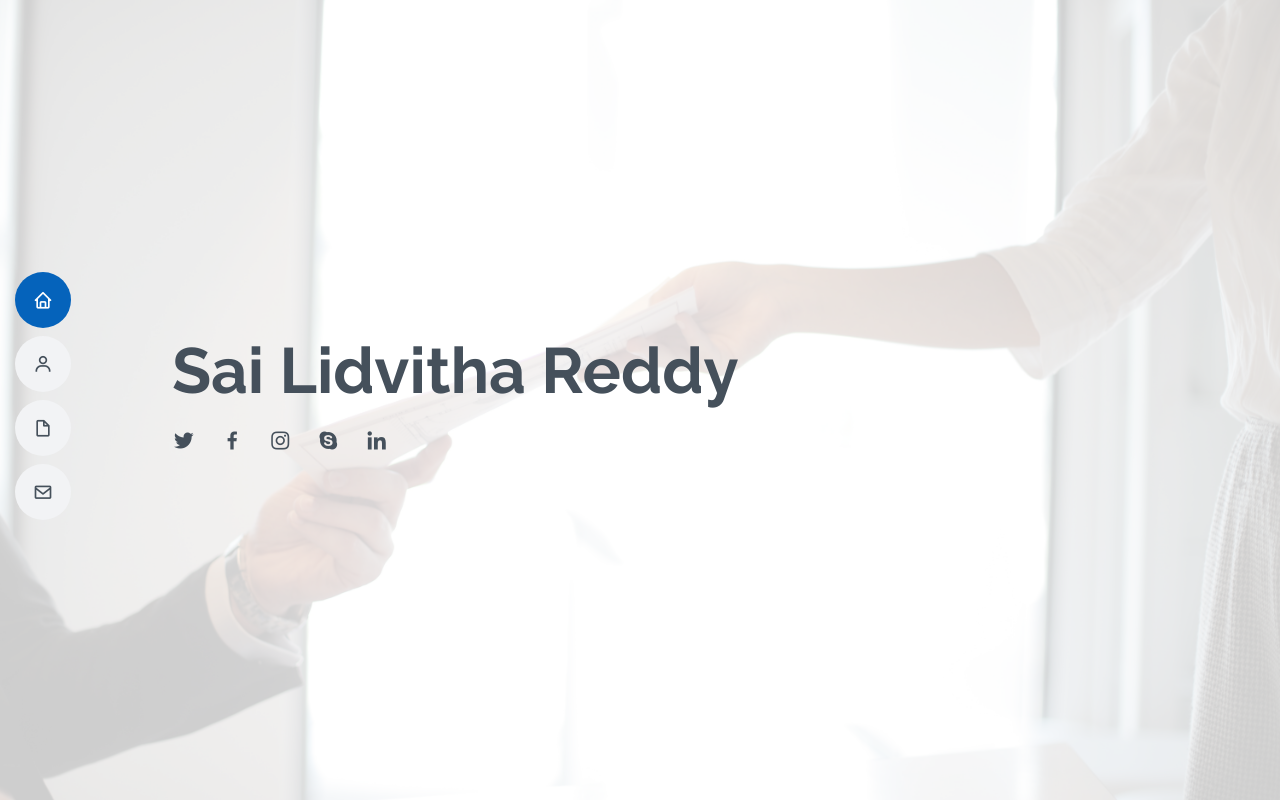
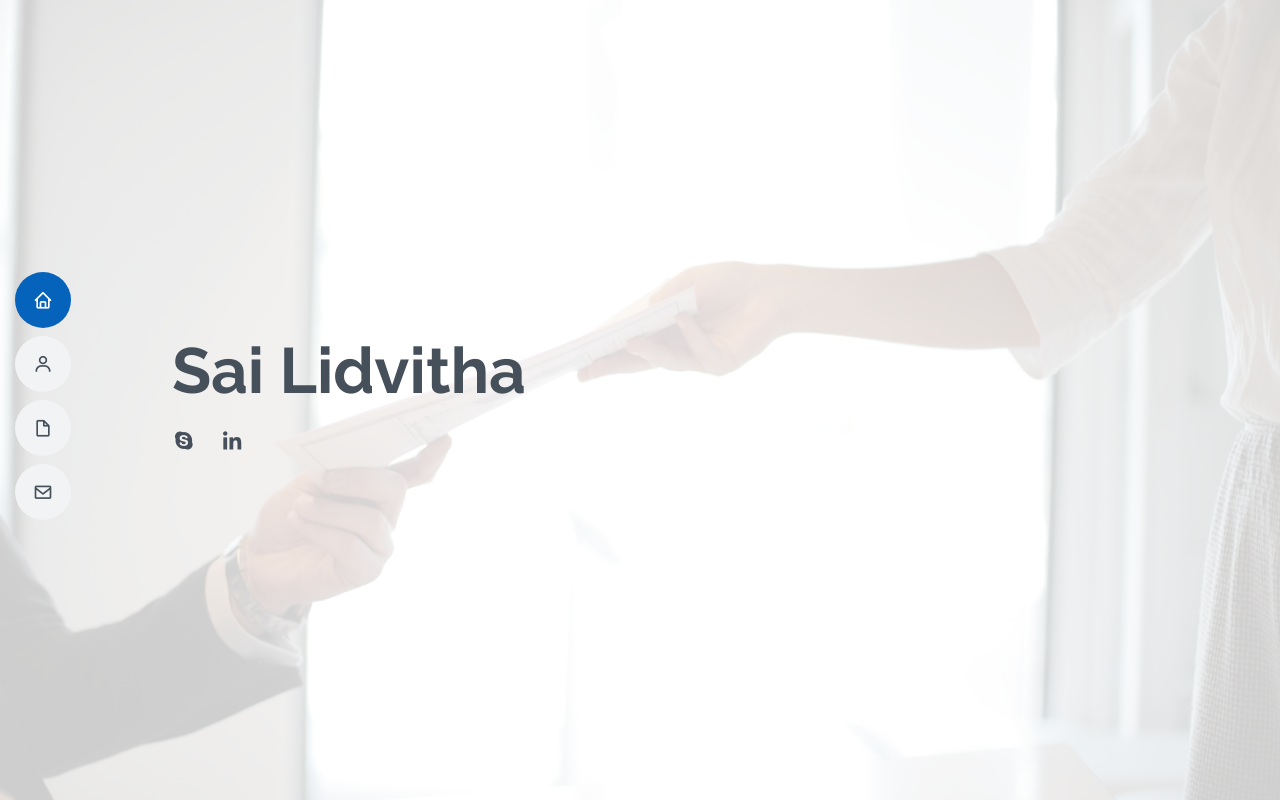
Before and after one commit to lidvitha/portfolio, a plain HTML site: page index.html in a window 1280 px wide. Shown: the top 800 px of the page. Drawn offline with nearby package versions, Linux system fonts and the light colour scheme.

Commit message:
removed icons

```diff
--- a/index.html
+++ b/index.html
@@ -51,12 +51,12 @@
   <!-- ======= Hero Section ======= -->
   <section id="hero" class="d-flex flex-column justify-content-center">
     <div class="container" data-aos="zoom-in" data-aos-delay="100">
-      <h1>Sai Lidvitha Reddy</h1>
+      <h1>Sai Lidvitha</h1>
       <!-- <p>I'm <span class="typed" data-typed-items="Designer, Developer, Freelancer, Photographer"></span></p> -->
       <div class="social-links">
-        <a href="#" class="twitter"><i class="bx bxl-twitter"></i></a>
-        <a href="#" class="facebook"><i class="bx bxl-facebook"></i></a>
-        <a href="#" class="instagram"><i class="bx bxl-instagram"></i></a>
+        <!-- <a href="#" class="twitter"><i class="bx bxl-twitter"></i></a> -->
+        <!-- <a href="#" class="facebook"><i class="bx bxl-facebook"></i></a> -->
+        <!-- <a href="#" class="instagram"><i class="bx bxl-instagram"></i></a> -->
         <a href="#" class="google-plus"><i class="bx bxl-skype"></i></a>
         <a href="#" class="linkedin"><i class="bx bxl-linkedin"></i></a>
       </div>
```
